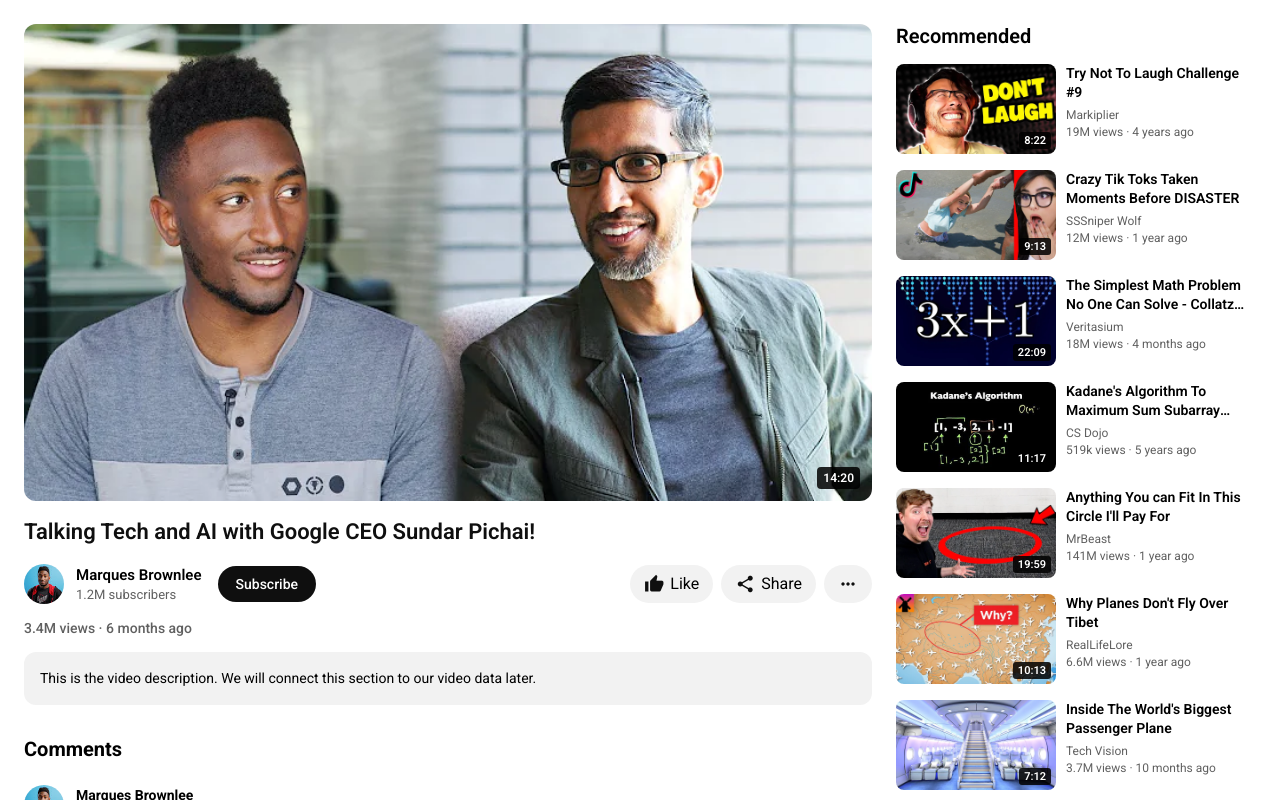
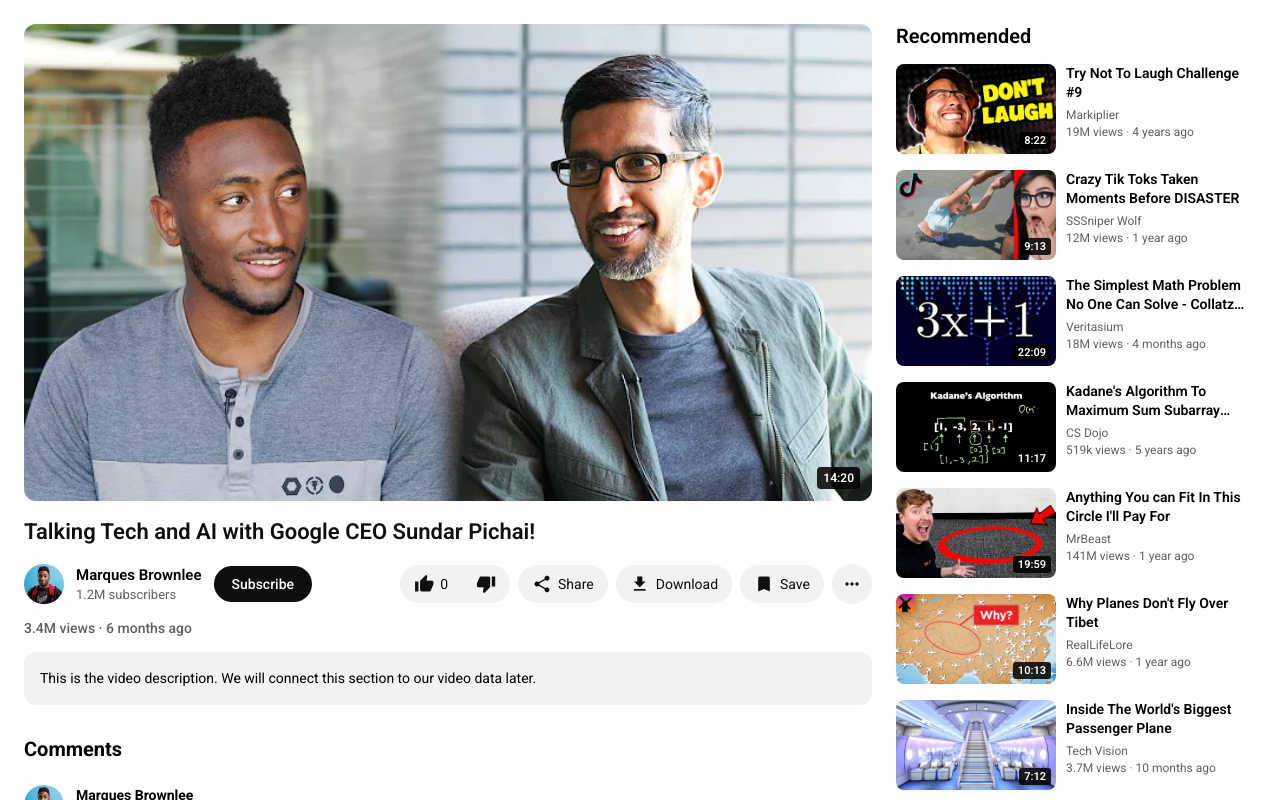
Before and after one commit to DannieBest/Youtube-clone-react, a React (Vite) app: page /watch/1 in a window 1280 px wide. Shown: the top 800 px of the page. Built offline with nearby package versions, Linux system fonts and the light colour scheme.

Commit message:
refactor: fixed bugs in my watch page

```diff
--- /dev/null
+++ b/src/pages/UI/VideoActions/VideoActions.css
@@ -0,0 +1,62 @@
+.video-actions {
+  display: flex;
+  align-items: center;
+
+  gap: 8px;
+
+}
+
+.video-actions button {
+  border: none;
+  cursor: pointer;
+
+  display: flex;
+  align-items: center;
+  justify-content: center;
+
+  gap: 6px;
+
+  padding: 9px 14px;
+
+  border-radius: 20px;
+
+  background: #f2f2f2;
+
+  color: #0f0f0f;
+
+  font-size: 14px;
+}
+
+.video-actions button:hover {
+  background: #e5e5e5;
+}
+
+.video-actions i {
+  font-size: 20px;
+}
+
+.video-actions__like-group {
+  display: flex;
+  align-items: center;
+
+  background: #f2f2f2;
+
+  border-radius: 20px;
+
+  overflow: hidden;
+}
+
+.video-actions__like-group button {
+  border-radius: 0;
+}
+
+.video-actions__like-group button.active {
+  background: #d9d9d9;
+}
+
+.video-actions__more {
+  width: 40px;
+  height: 40px;
+
+  padding: 0 !important;
+}
--- /dev/null
+++ b/src/pages/UI/VideoActions/VideoActions.jsx
@@ -0,0 +1,93 @@
+import { useState } from "react";
+import './VideoActions.css';
+
+function VideoActions({ video }) {
+
+  const [liked, setLiked] = useState(false);
+  const [disliked, setDisliked] = useState(false);
+
+  const handleLike = () => {
+    setLiked(!liked);
+    setDisliked(false);
+  }
+
+  const handleDislike = () => {
+    setDisliked(!disliked);
+    setLiked(false);
+  }
+
+  return (
+    <div className="video-actions">
+
+      {/* Like / Dislike */}
+      <div className="video-actions__like-group">
+
+        <button
+          className={liked ? 'active' : ''}
+          onClick={handleLike}
+        >
+          <i className="material-icons">
+            thumb_up
+          </i>
+
+          <span>
+            {video.likes || 0}
+          </span>
+        </button>
+
+        <button
+          className={disliked ? 'active' : ''}
+          onClick={handleDislike}
+        >
+          <i className="material-icons">
+            thumb_down
+          </i>
+        </button>
+
+      </div>
+
+      {/* Share */}
+      <button className="video-actions__button">
+        <i className="material-icons">
+          share
+        </i>
+
+        <span>
+          Share
+        </span>
+      </button>
+
+      {/* Download */}
+      <button className="video-actions__button">
+        <i className="material-icons">
+          download
+        </i>
+
+        <span>
+          Download
+        </span>
+      </button>
+
+      {/* Save */}
+      <button className="video-actions__button">
+        <i className="material-icons">
+          bookmark
+        </i>
+
+        <span>
+          Save
+        </span>
+      </button>
+
+      {/* More */}
+      <button className="video-actions__more">
+        <i className="material-icons">
+          more_horiz
+        </i>
+      </button>
+
+    </div>
+  );
+}
+
+export default VideoActions;
--- a/src/pages/UI/VideoInfo/VideoInfo.css
+++ b/src/pages/UI/VideoInfo/VideoInfo.css
@@ -30,6 +30,8 @@
   align-items: center;
 
   gap: 16px;
+
+  justify-content: space-between;
 }
 
 
@@ -40,6 +42,14 @@
 .video-info__channel {
   display: flex;
   align-items: center;
+
+  gap: 12px;
+}
+
+.video-info__channel-left {
+  display: flex;
+  align-items: center;
+  justify-content: center;
 
   gap: 12px;
 }
@@ -100,6 +110,7 @@
   margin-left: auto;
 
   gap: 8px;
+
 }
 
 .video-info__actions button {
--- a/src/pages/UI/VideoInfo/VideoInfo.jsx
+++ b/src/pages/UI/VideoInfo/VideoInfo.jsx
@@ -1,3 +1,4 @@
+import VideoActions from '../VideoActions/VideoActions';
 import './VIdeoInfo.css';
 
 function VideoInfo({ video }) {
@@ -10,9 +11,9 @@ function VideoInfo({ video }) {
 
       <div className="video-info__meta">
 
+        <div className="video-info__channel-left">
           {/* Channel */}
           <div className="video-info__channel">
-
             <img
               src={video.channelImage}
               alt={video.channel}
@@ -30,29 +31,11 @@ function VideoInfo({ video }) {
             Subscribe
           </button>
 
+        </div>
+
+        <div className="video-info__channel-right">
           {/* Actions */}
-        <div className="video-info__actions">
-
-          <button>
-            <i className="material-icons">
-              thumb_up
-            </i>
-            Like
-          </button>
-
-          <button>
-            <i className="material-icons">
-              share
-            </i>
-            Share
-          </button>
-
-          <button>
-            <i className="material-icons">
-              more_horiz
-            </i>
-          </button>
-
+          <VideoActions video={video} />
         </div>
 
       </div>
```
Lines whose indentation alone changed are shown as unchanged.
